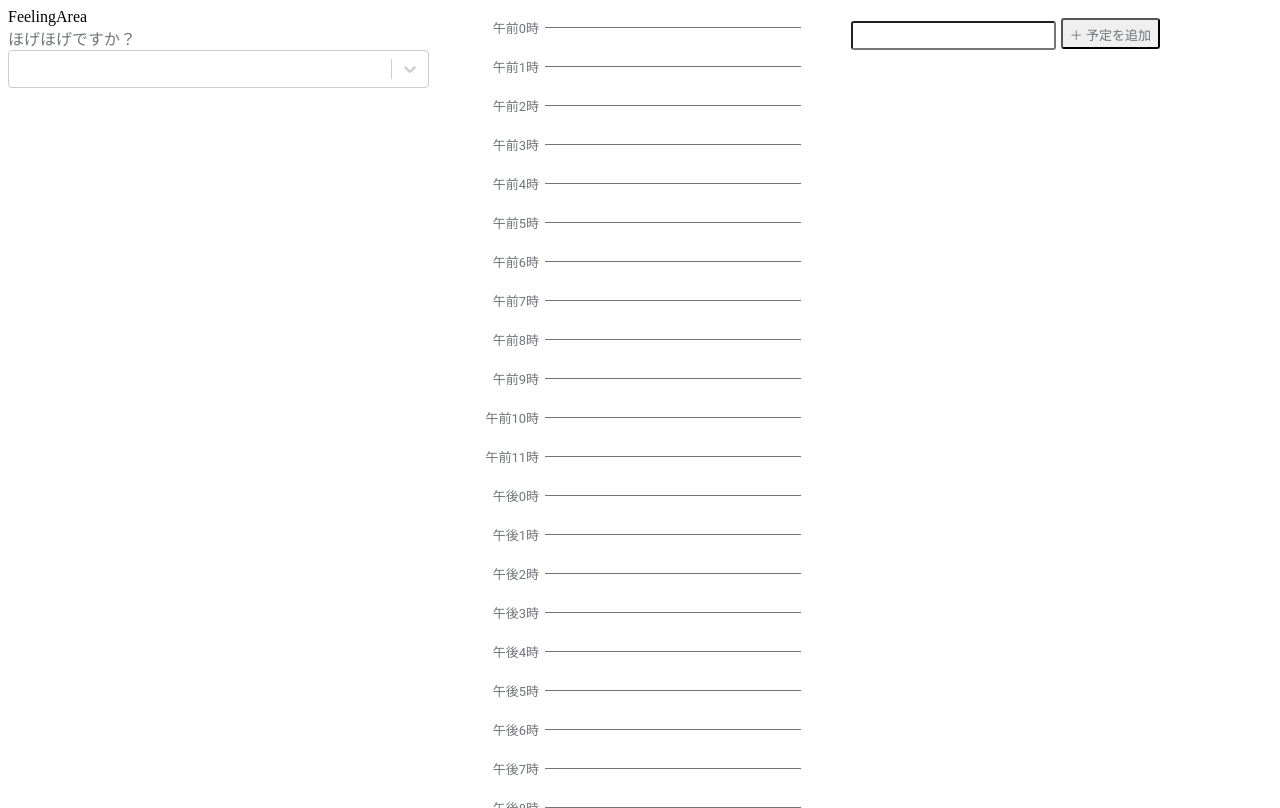
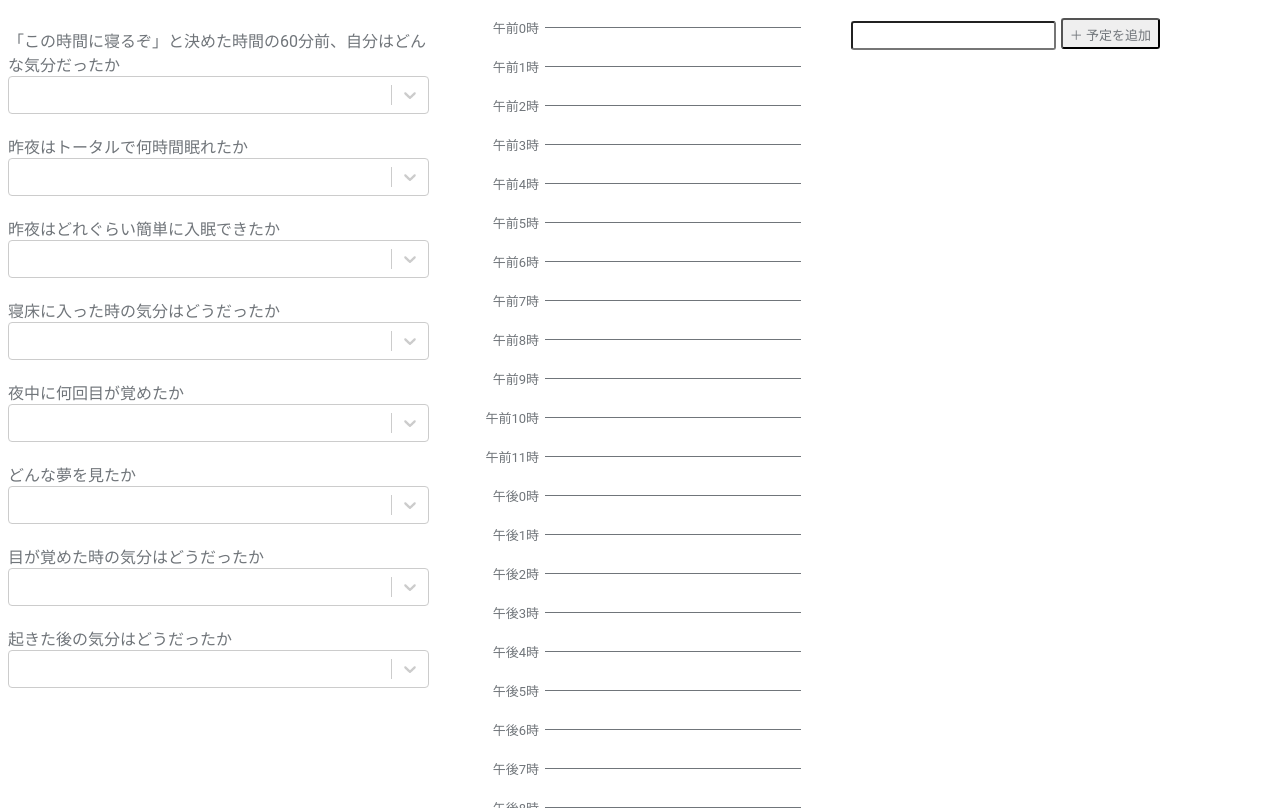
Before and after one commit to ShotaroOkada/sleep_scheduler, a React (Create React App) app: page / in a window 1280 px wide. Built offline with nearby package versions, Linux system fonts and the light colour scheme; what typesafe-actions would draw is missing.

Commit message:
質問エリア終わり

```diff
--- a/src/components/Atoms/Label.tsx
+++ b/src/components/Atoms/Label.tsx
@@ -10,14 +10,15 @@ type Props = {
 const Label: React.FC<Props> = (props) => {
   const { name } = props;
   return (
-    <StyledLabel>{name}</StyledLabel>
+    <StyledQuestionLabel>{name}</StyledQuestionLabel>
   )
 }
 
 export default Label;
 
-const StyledLabel = styled.div`
+const StyledQuestionLabel = styled.div`
 color: ${Color.LightGray};
 font-size: ${Font.SizeDefault};
 font-family: ${Font.FamilyRoboto};
+margin-top: 20px;
 `
--- a/src/components/Atoms/SelectBox.tsx
+++ b/src/components/Atoms/SelectBox.tsx
@@ -4,21 +4,21 @@ import { ValueType } from 'react-select/src/types';
 import Font from '../../utilsUI/Font';
 import Color from '../../utilsUI/Color';
 
-type OptionType = {
+export type Option = {
   value: string | null,
   label: string | null
 }
 
 type Props = {
-  options: OptionType[]
+  options: Option[]
 }
 
 const SelectBox: React.FC<Props> = props => {
   const { options } = props
-  const [selectedOption, setSelectedOption] = useState<OptionType>({ value: null, label: null });
+  const [selectedOption, setSelectedOption] = useState<Option>({ value: null, label: null });
 
-  const handleChange = (selectedOption: ValueType<OptionType>) => {
-    setSelectedOption(selectedOption as OptionType)
+  const handleChange = (selectedOption: ValueType<Option>) => {
+    setSelectedOption(selectedOption as Option)
   }
 
   return (
@@ -34,16 +34,18 @@ const SelectBox: React.FC<Props> = props => {
 export default SelectBox;
 
 const styles: Partial<Styles> = {
+  option: (provided) => ({
+    ...provided,
+    color: Color.LightGray
+  }),
   control: (base: CSSProperties) => ({
     ...base,
     fontFamily: Font.FamilyRoboto as string,
-    fontSize: Font.SizeDefault,
-    color: Color.LightGray,
+    color: Color.LightGray
   }),
   menu: (base: CSSProperties) => ({
     ...base,
     fontFamily: Font.FamilyRoboto as string,
-    fontSize: Font.SizeDefault,
     color: Color.LightGray
   })
 };
--- a/src/components/Molecules/CreatingSchedule.tsx
+++ b/src/components/Molecules/CreatingSchedule.tsx
@@ -4,7 +4,7 @@ import { useDispatch } from 'react-redux';
 import { createSchedule } from '../../actions/Schedules/ActionCreator';
 import Color from '../../utilsUI/Color'
 import Button from '../Atoms/Button';
-import Form from '../Atoms/From';
+import Form from '../Atoms/Form';
 
 const CreatingSchedule: React.FC = () => {
   const dispatch = useDispatch();
--- a/src/components/Molecules/Questions.tsx
+++ b/src/components/Molecules/Questions.tsx
@@ -1,19 +1,143 @@
 import React from 'react';
 import Label from '../Atoms/Label';
-import SelectBox from '../Atoms/SelectBox';
+import SelectBox, { Option } from '../Atoms/SelectBox';
 
 const Questions: React.FC = () => {
-  const options = [
-    { value: 'chocolate', label: 'Chocolate' },
-    { value: 'strawberry', label: 'Strawberry' },
-    { value: 'vanilla', label: 'Vanilla' },
-  ]
   return (
     <div>
-      <Label name='ほげほげですか？' />
-      <SelectBox options={options} />
+      {questions.map((question, index) => {
+        return (
+          <div key={`question${index}`}>
+            <Label name={question.name} />
+            <SelectBox options={question.options} />
+          </div>
+        )
+      })}
     </div>
   )
 }
 
 export default Questions;
+
+type SelectQuestion = {
+  name: string
+  options: Option[]
+}
+
+const question1: SelectQuestion = {
+  name: '「この時間に寝るぞ」と決めた時間の60分前、自分はどんな気分だったか',
+  options: [
+    { value: '0', label: 'ハッキリ目が覚めていて元気だった' },
+    { value: '1', label: '疲れてはいたがヘトヘトではない' },
+    { value: '2', label: 'ハッキリ目が覚めていたがヘトヘトだった' },
+    { value: '3', label: 'ハッキリ目が覚めていて元気だった' },
+    { value: '4', label: 'ちょっとだけ眠気を感じていた' },
+    { value: '5', label: '起きているのが難しいぐらい眠かった' },
+  ]
+}
+
+const question2: SelectQuestion = {
+  name: '昨夜はトータルで何時間眠れたか',
+  options: [
+    { value: '0', label: '〜2' },
+    { value: '1', label: '2.5' },
+    { value: '2', label: '3' },
+    { value: '3', label: '3.5' },
+    { value: '4', label: '4' },
+    { value: '5', label: '4.5' },
+    { value: '6', label: '5' },
+    { value: '7', label: '5.5' },
+    { value: '8', label: '6' },
+    { value: '9', label: '6.5' },
+    { value: '10', label: '7' },
+    { value: '11', label: '7.5' },
+    { value: '12', label: '8' },
+    { value: '13', label: '8.5' },
+    { value: '14', label: '9' },
+    { value: '15', label: '9.5' },
+    { value: '16', label: '10〜' },
+  ]
+}
+
+const question3: SelectQuestion = {
+  name: '昨夜はどれぐらい簡単に入眠できたか',
+  options: [
+    { value: '0', label: 'とても簡単だった' },
+    { value: '1', label: '簡単だった' },
+    { value: '2', label: '普通だった' },
+    { value: '3', label: '難しかった' },
+    { value: '4', label: 'とても難しかった' },
+  ]
+}
+
+const question4: SelectQuestion = {
+  name: '寝床に入った時の気分はどうだったか',
+  options: [
+    { value: '0', label: '普通' },
+    { value: '1', label: '興奮状態' },
+    { value: '2', label: '不安' },
+    { value: '3', label: 'イライラ' },
+    { value: '4', label: '平静' },
+    { value: '5', label: '傷ついた状態' },
+    { value: '6', label: '無感情' },
+    { value: '7', label: '幸福' },
+    { value: '8', label: '怒り' },
+    { value: '9', label: '悲しみ' }
+  ]
+}
+
+const question5: SelectQuestion = {
+  name: '夜中に何回目が覚めたか',
+  options: [
+    { value: '0', label: '0' },
+    { value: '1', label: '1' },
+    { value: '2', label: '2' },
+    { value: '3', label: '3' },
+    { value: '4', label: '4' },
+    { value: '5', label: '5~' }
+  ]
+}
+
+const question6: SelectQuestion = {
+  name: 'どんな夢を見たか',
+  options: [
+    { value: '0', label: '見てない/覚えていない' },
+    { value: '1', label: '幸福' },
+    { value: '2', label: '退屈' },
+    { value: '3', label: '恐怖' },
+    { value: '4', label: '異常' },
+    { value: '5', label: '奇妙' },
+    { value: '6', label: '明晰夢' },
+    { value: '7', label: 'いつもの夢' },
+    { value: '8', label: '性的' },
+    { value: '9', label: '現実的' }
+  ]
+}
+
+const question7: SelectQuestion = {
+  name: '目が覚めた時の気分はどうだったか',
+  options: [
+    { value: '0', label: 'すっきりとリフレッシュしていた' },
+    { value: '1', label: '目は覚めたがなんとなくダルい' },
+    { value: '2', label: '疲れが残っていたがすぐ目が覚めた' },
+    { value: '3', label: '疲れていてダルい' },
+  ]
+}
+
+const question8: SelectQuestion = {
+  name: '起きた後の気分はどうだったか',
+  options: [
+    { value: '0', label: '普通' },
+    { value: '1', label: '興奮状態' },
+    { value: '2', label: '不安' },
+    { value: '3', label: 'イライラ' },
+    { value: '4', label: '平静' },
+    { value: '5', label: '傷ついた状態' },
+    { value: '6', label: '無感情' },
+    { value: '7', label: '幸福' },
+    { value: '8', label: '怒り' },
+    { value: '9', label: '悲しみ' }
+  ]
+}
+
+const questions = [question1, question2, question3, question4, question5, question6, question7, question8]
--- a/src/components/Organisms/QuestionArea.tsx
+++ b/src/components/Organisms/QuestionArea.tsx
@@ -3,13 +3,12 @@ import GridArea from '../../utilsUI/GridArea';
 import { HomeGridArea } from '../Templates/HomeTemplate';
 import Questions from '../Molecules/Questions';
 
-const FeelingArea: React.FC = () => {
+const QuestionArea: React.FC = () => {
   return (
     <GridArea area={HomeGridArea.Feeling}>
-      FeelingArea
       <Questions />
     </GridArea>
   )
 };
 
-export default FeelingArea;
+export default QuestionArea;
```
Also changed, not shown: src/components/Atoms/Form.tsx (renamed from src/components/Atoms/From.tsx).
